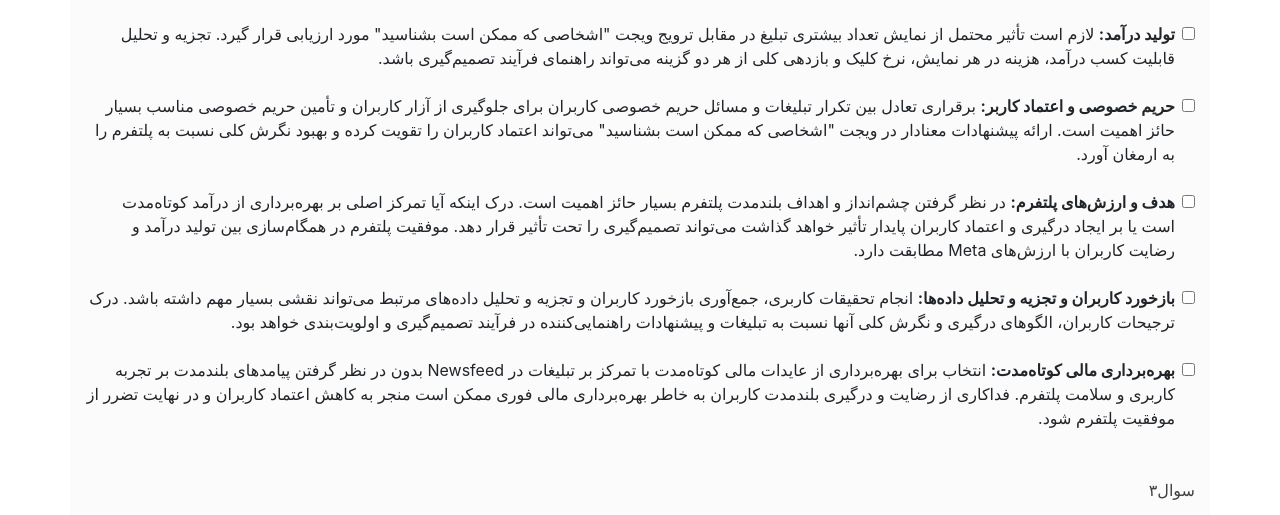
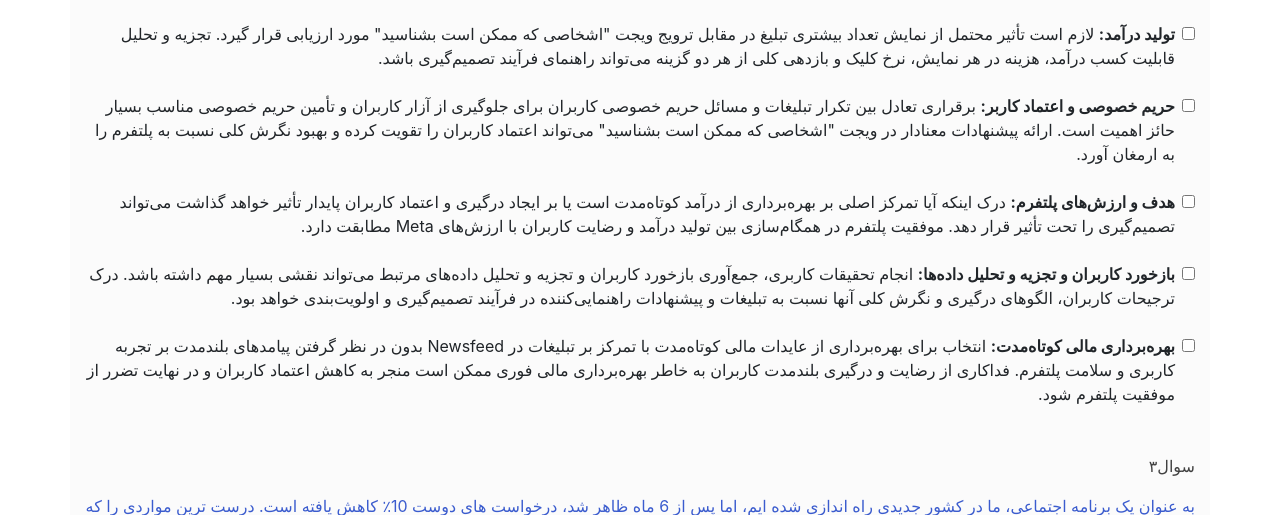
Before and after one commit to amirhosseindehghan1/charehjo.ir, a Django app: page /develop-and-launch/ in a window 1280 px wide. Shown: the part 1358-1873 px from the top of the page. Run offline with Django 4.2, Linux system fonts and the light colour scheme; some libraries are stand-ins or nearby versions.

Commit message:
Fix text

```diff
--- a/landing/templates/develop_and_launch.html
+++ b/landing/templates/develop_and_launch.html
@@ -120,7 +120,7 @@ height="0" width="0" style="display:none;visibility:hidden"></iframe></noscript>
 
          <div class="form-check">
   <input class="form-check-input" type="checkbox" id="City" name="City" value="something">
-  <label class="form-check-label"><b>هدف و ارزش‌های پلتفرم:</b> در نظر گرفتن چشم‌انداز و اهداف بلندمدت پلتفرم بسیار حائز اهمیت است. درک اینکه آیا تمرکز اصلی بر بهره‌برداری از درآمد کوتاه‌مدت است یا بر ایجاد درگیری و اعتماد کاربران پایدار تأثیر خواهد گذاشت می‌تواند تصمیم‌گیری را تحت تأثیر قرار دهد. موفقیت پلتفرم در همگام‌سازی بین تولید درآمد و رضایت کاربران با ارزش‌های Meta مطابقت دارد.</label>
+  <label class="form-check-label"><b>هدف و ارزش‌های پلتفرم:</b>  درک اینکه آیا تمرکز اصلی بر بهره‌برداری از درآمد کوتاه‌مدت است یا بر ایجاد درگیری و اعتماد کاربران پایدار تأثیر خواهد گذاشت می‌تواند تصمیم‌گیری را تحت تأثیر قرار دهد. موفقیت پلتفرم در همگام‌سازی بین تولید درآمد و رضایت کاربران با ارزش‌های Meta مطابقت دارد.</label>
 </div><br />
 
          <div class="form-check">
```
